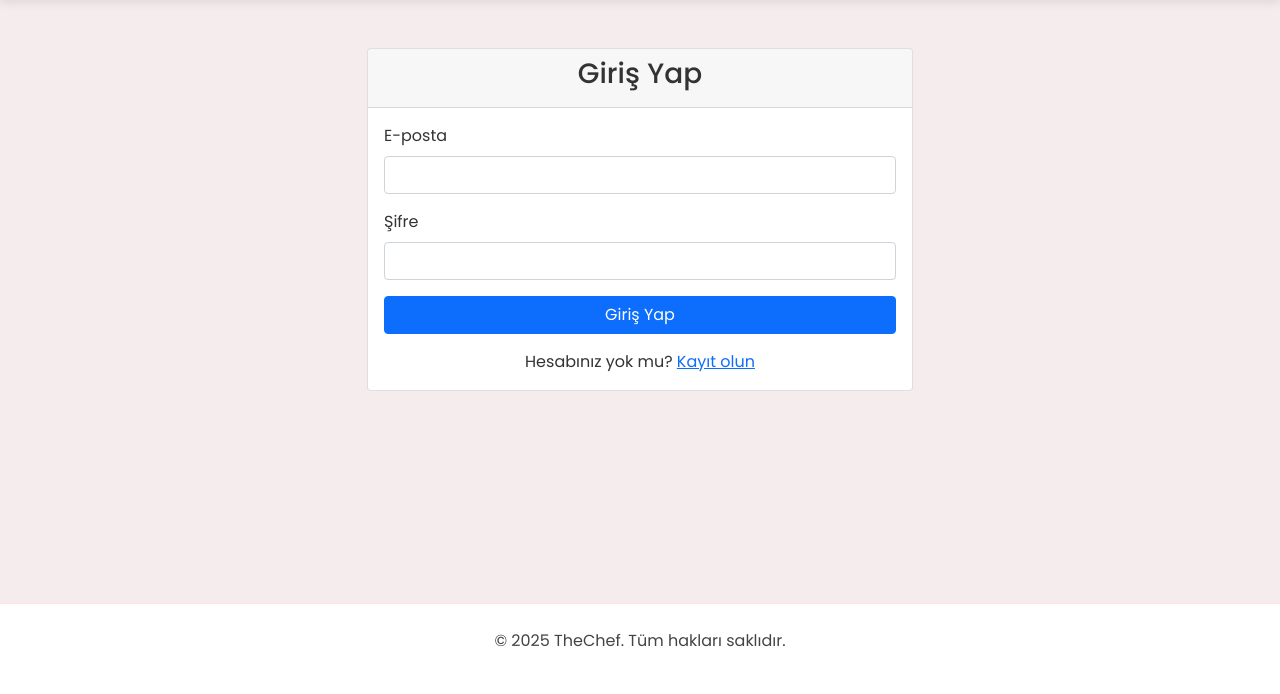
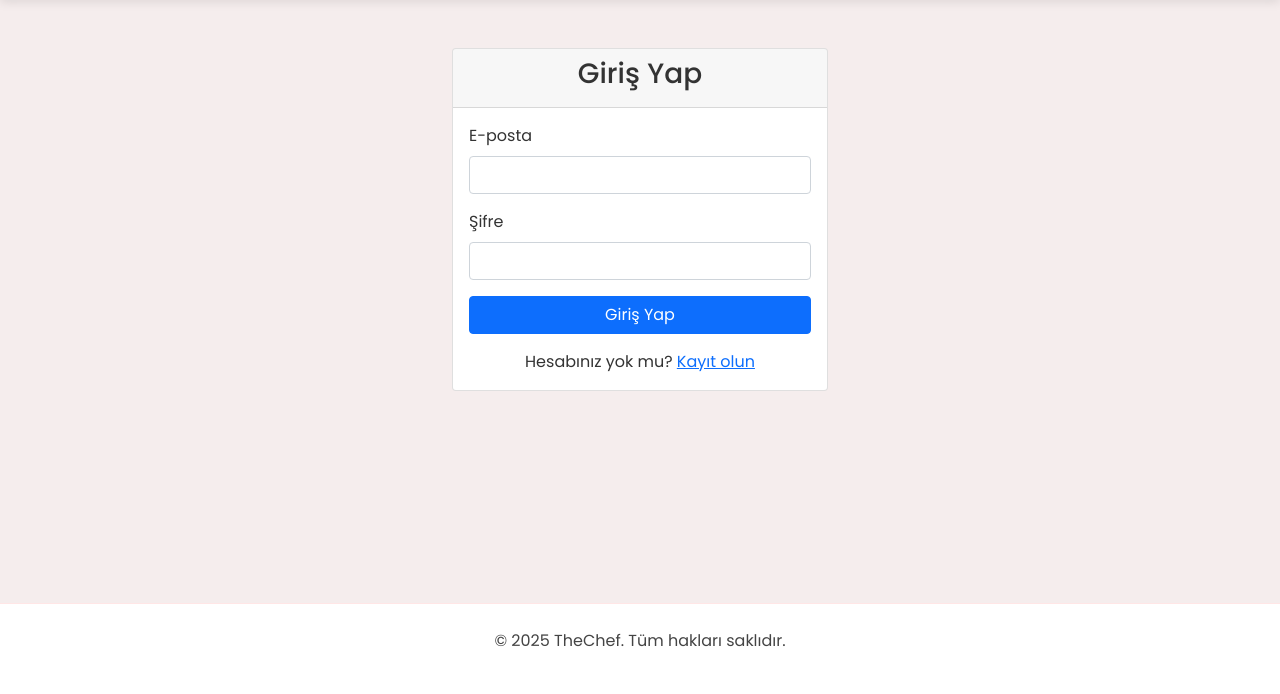
Before and after one commit to meryem74/thechef, a Flask app: page /login in a window 1280 px wide. Shown: the part 106-800 px from the top of the page. Run offline with Flask 3, Linux system fonts and the light colour scheme; grey boxes are pictures that could not be loaded.

Commit message:
Update login.html

```diff
--- a/templates/login.html
+++ b/templates/login.html
@@ -3,8 +3,9 @@
 {% block title %}Giriş Yap{% endblock %}
 
 {% block content %}
+<div class="auth-page">
     <div class="row justify-content-center">
-    <div class="col-md-6">
+        <div class="col-auto">
             <div class="card">
                 <div class="card-header">
                     <h3 class="text-center">Giriş Yap</h3>
@@ -29,4 +30,5 @@
             </div>
         </div>
     </div>
+</div>
 {% endblock %}
```
Lines whose indentation alone changed are shown as unchanged.
